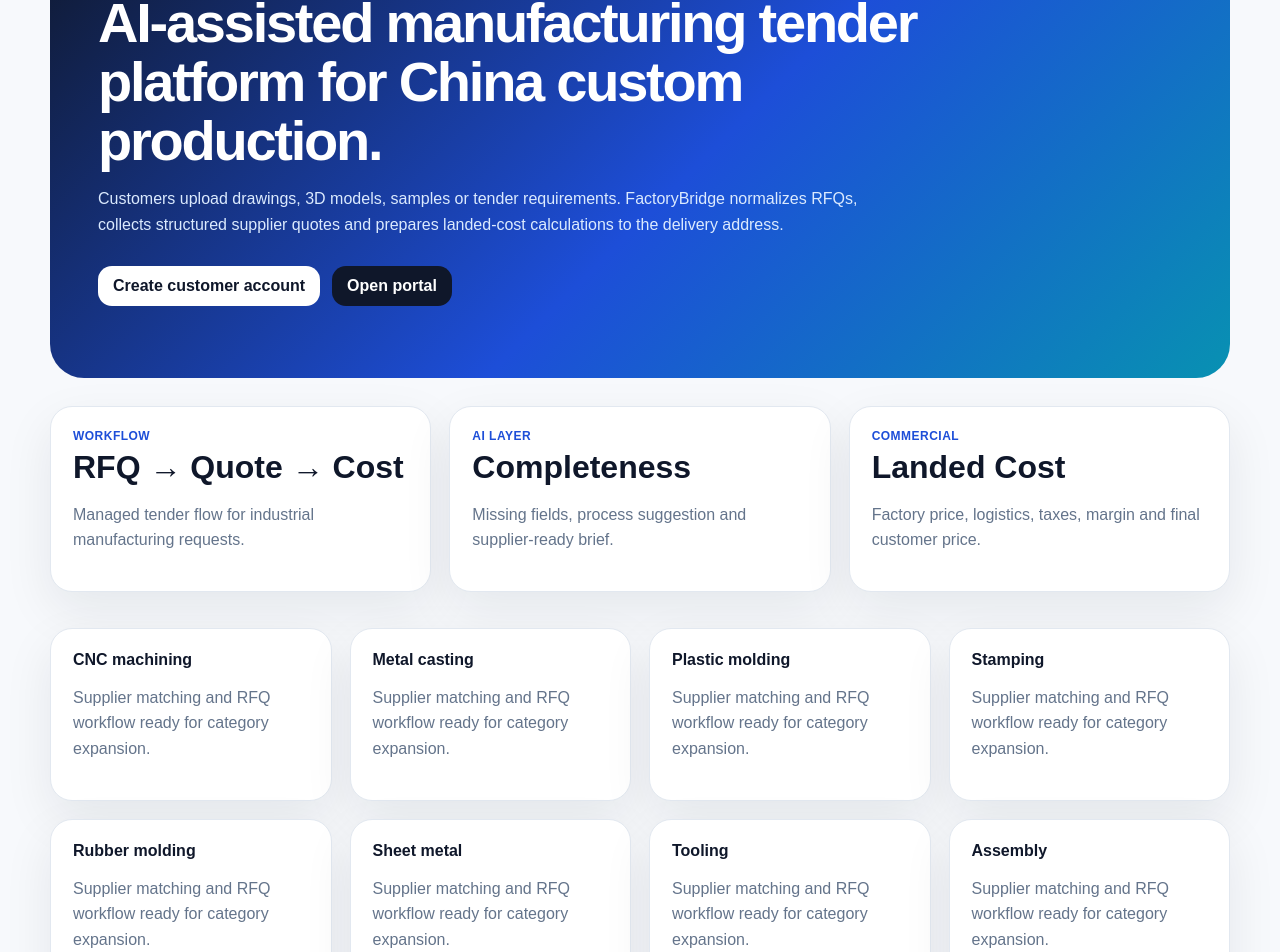
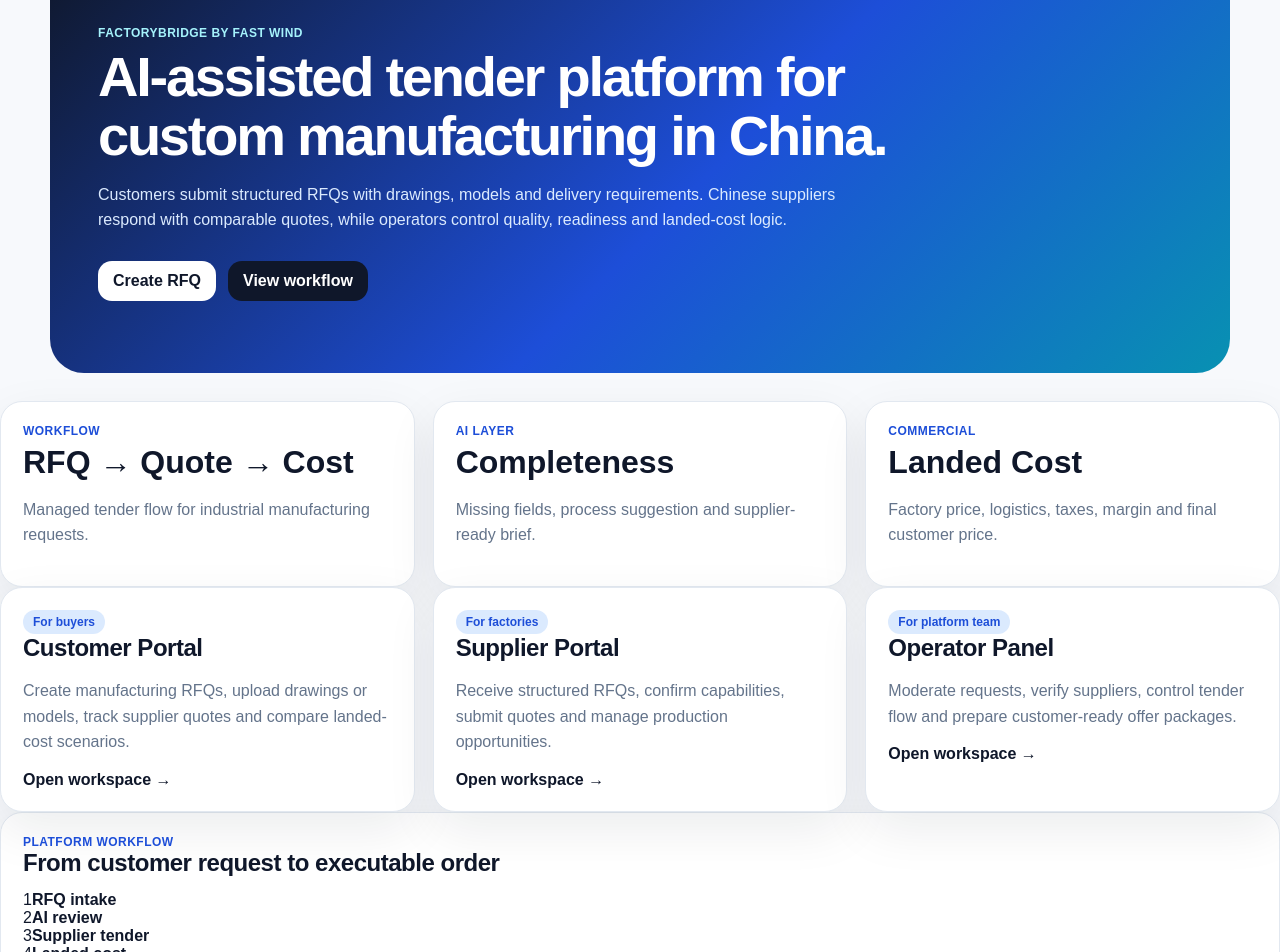
Before and after one commit to fastwind-ceo/factorybridge, a Next.js app in the folder frontend/: page / in a window 1280 px wide. Shown: the part 152-1104 px from the top of the page. Built offline with nearby package versions, Linux system fonts and the light colour scheme.

Commit message:
FB-FE-001 refactor landing role entry blocks

```diff
--- a/frontend/app/page.tsx
+++ b/frontend/app/page.tsx
@@ -1,27 +1,80 @@
 import Link from 'next/link';
 import { MetricCard } from '@/components/MetricCard';
+import { PublicHeader } from '@/components/PublicHeader';
+
+const roleCards = [
+  {
+    title: 'Customer Portal',
+    href: '/customer',
+    badge: 'For buyers',
+    text: 'Create manufacturing RFQs, upload drawings or models, track supplier quotes and compare landed-cost scenarios.',
+  },
+  {
+    title: 'Supplier Portal',
+    href: '/supplier',
+    badge: 'For factories',
+    text: 'Receive structured RFQs, confirm capabilities, submit quotes and manage production opportunities.',
+  },
+  {
+    title: 'Operator Panel',
+    href: '/operator',
+    badge: 'For platform team',
+    text: 'Moderate requests, verify suppliers, control tender flow and prepare customer-ready offer packages.',
+  },
+];
+
+const workflow = ['RFQ intake', 'AI review', 'Supplier tender', 'Landed cost', 'Order execution'];
+const categories = ['CNC machining', 'Metal casting', 'Plastic molding', 'Stamping', 'Rubber molding', 'Sheet metal', 'Tooling', 'Assembly'];
 
 export default function HomePage() {
   return (
-    <main className="page" style={{ padding: 24 }}>
+    <main className="page public-page">
+      <PublicHeader />
+
       <section className="hero">
         <div className="kicker" style={{ color: '#a5f3fc' }}>FactoryBridge by Fast Wind</div>
-        <h1>AI-assisted manufacturing tender platform for China custom production.</h1>
+        <h1>AI-assisted tender platform for custom manufacturing in China.</h1>
         <p>
-          Customers upload drawings, 3D models, samples or tender requirements. FactoryBridge normalizes RFQs, collects structured supplier quotes and prepares landed-cost calculations to the delivery address.
+          Customers submit structured RFQs with drawings, models and delivery requirements. Chinese suppliers respond with comparable quotes, while operators control quality, readiness and landed-cost logic.
         </p>
         <div className="hero-actions">
-          <Link className="btn secondary" href="/register">Create customer account</Link>
-          <Link className="btn" href="/login" style={{ background: '#0f172a' }}>Open portal</Link>
+          <Link className="btn secondary" href="/rfqs/new">Create RFQ</Link>
+          <Link className="btn" href="/workflow" style={{ background: '#0f172a' }}>View workflow</Link>
         </div>
       </section>
-      <section className="grid grid-3" style={{ maxWidth: 1180, margin: '0 auto 36px' }}>
+
+      <section className="grid grid-3 public-section">
         <MetricCard label="Workflow" value="RFQ → Quote → Cost" hint="Managed tender flow for industrial manufacturing requests." />
         <MetricCard label="AI Layer" value="Completeness" hint="Missing fields, process suggestion and supplier-ready brief." />
         <MetricCard label="Commercial" value="Landed Cost" hint="Factory price, logistics, taxes, margin and final customer price." />
       </section>
-      <section className="grid grid-4" style={{ maxWidth: 1180, margin: '0 auto' }}>
-        {['CNC machining', 'Metal casting', 'Plastic molding', 'Stamping', 'Rubber molding', 'Sheet metal', 'Tooling', 'Assembly'].map((x) => <div className="card" key={x}><strong>{x}</strong><p>Supplier matching and RFQ workflow ready for category expansion.</p></div>)}
+
+      <section className="grid grid-3 public-section">
+        {roleCards.map((card) => (
+          <Link className="card role-card" key={card.href} href={card.href}>
+            <span className="badge">{card.badge}</span>
+            <h2>{card.title}</h2>
+            <p>{card.text}</p>
+            <strong>Open workspace →</strong>
+          </Link>
+        ))}
+      </section>
+
+      <section className="card public-section">
+        <div className="kicker">Platform workflow</div>
+        <h2>From customer request to executable order</h2>
+        <div className="workflow-strip">
+          {workflow.map((item, index) => (
+            <div className="workflow-step" key={item}>
+              <span>{index + 1}</span>
+              <strong>{item}</strong>
+            </div>
+          ))}
+        </div>
+      </section>
+
+      <section className="grid grid-4 public-section">
+        {categories.map((x) => <div className="card" key={x}><strong>{x}</strong><p>Supplier matching and RFQ workflow ready for category expansion.</p></div>)}
       </section>
     </main>
   );
```
